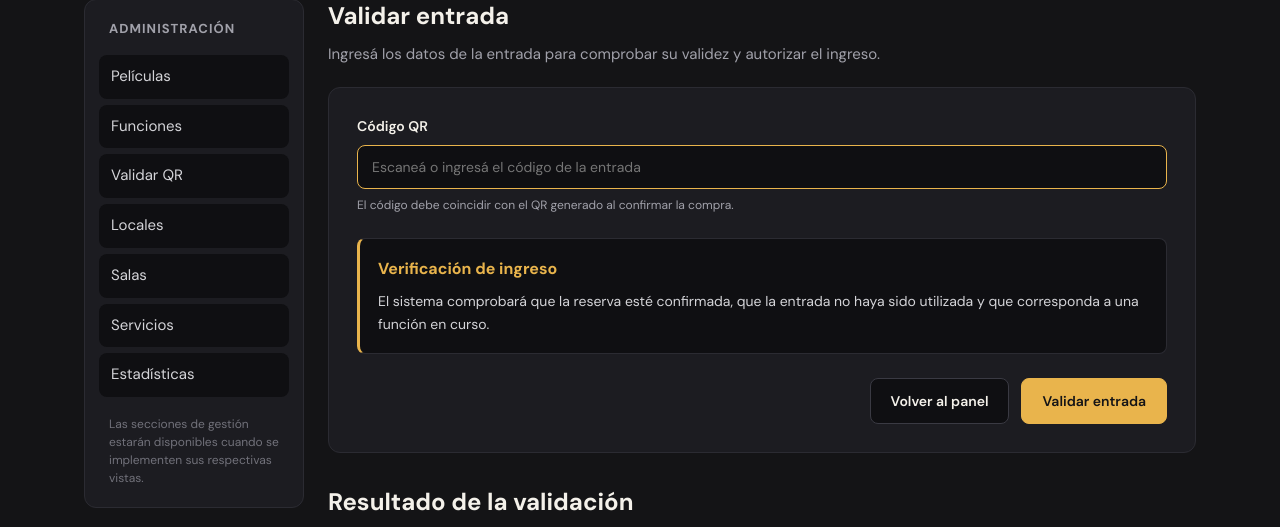
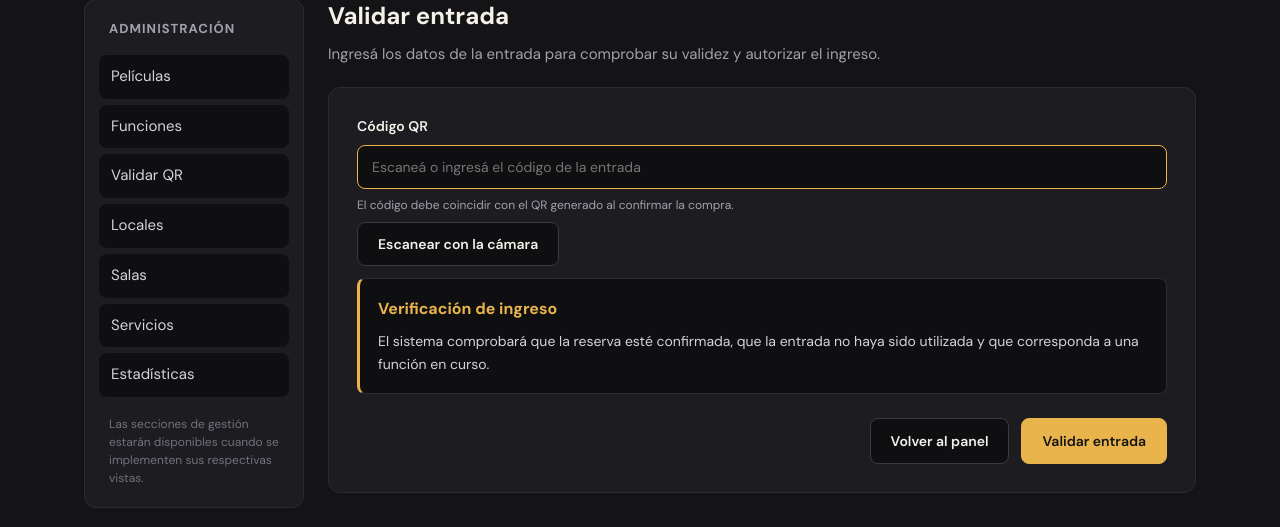
Before and after one commit to gastonroberti12/Get_notas, a Flask app: template frontend/templates/backadmin/validar_qr.html in a window 1280 px wide. Shown: the part 289-816 px from the top of the page. Run offline with Flask 3, Linux system fonts and the light colour scheme; the template is opened without the code that fills it, so the values that code supplies are empty.

Commit message:
feat(frontend): boton y vista previa para escaner con la camara (#188)

```diff
--- a/frontend/templates/backadmin/validar_qr.html
+++ b/frontend/templates/backadmin/validar_qr.html
@@ -57,6 +57,14 @@
                             El código debe coincidir con el QR
                             generado al confirmar la compra.
                         </small>
+
+                        <div class="admin-camara">
+                            <button type="button" id="btn-camara" class="admin-btn-secondary">
+                                Escanear con la cámara
+                            </button>
+                            <p id="camara-aviso" class="admin-form-help"></p>
+                            <video id="camara" playsinline muted hidden></video>
+                        </div>
 
                     </div>
 
```
